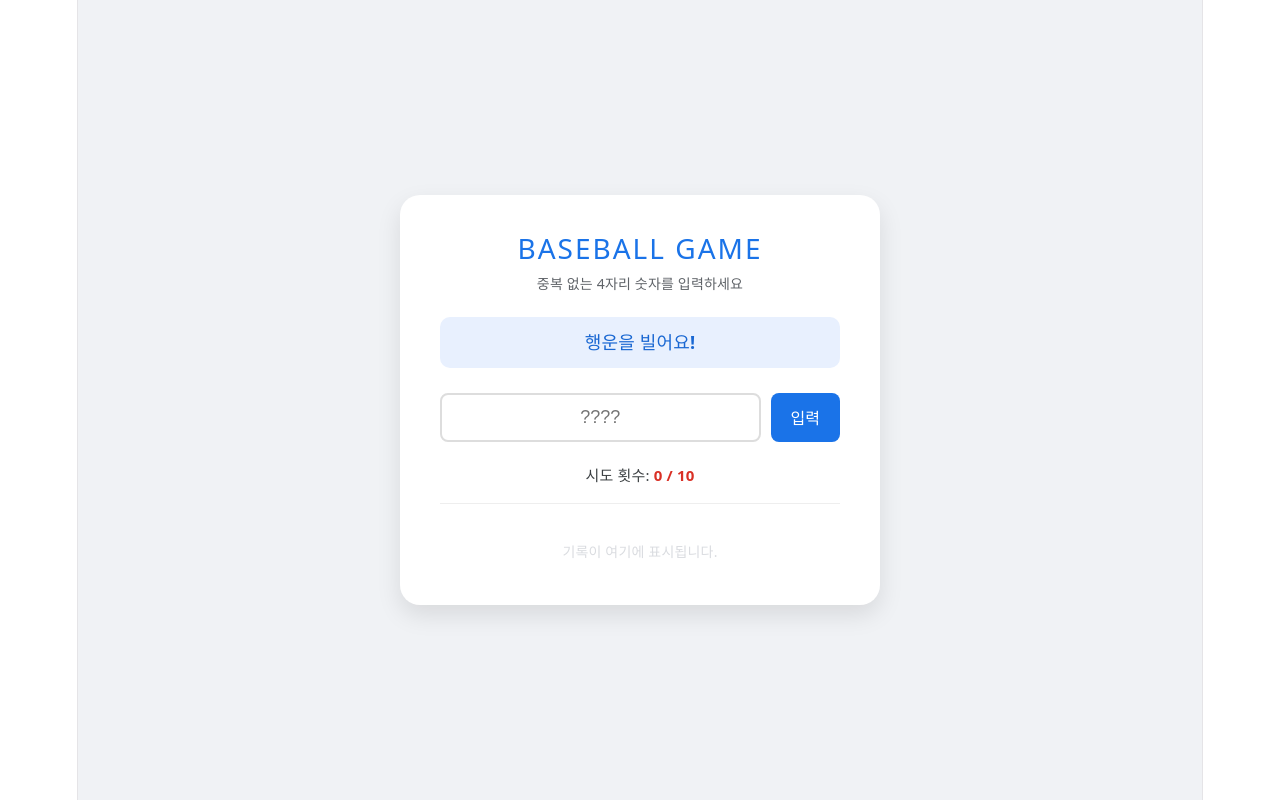
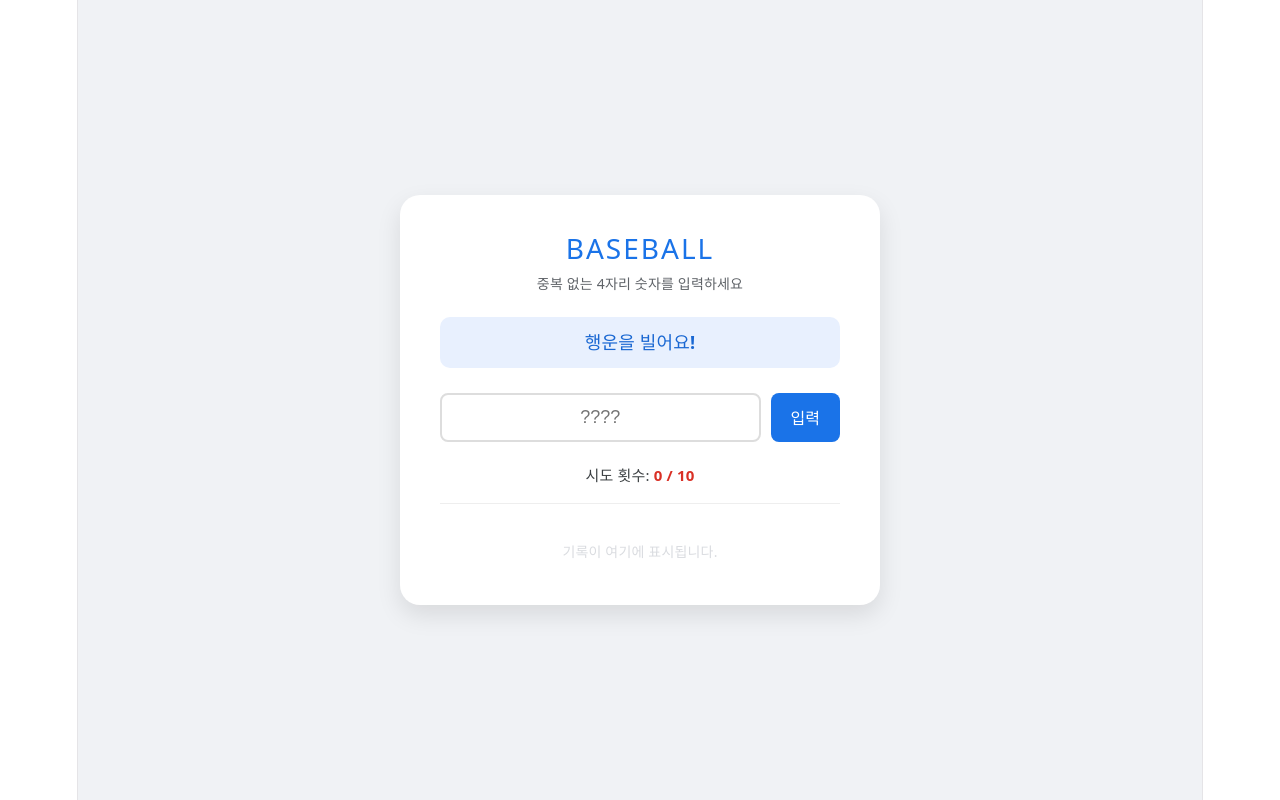
Before and after one commit to rlaeksdn11022222/baseball, a React (Vite) app: page / in a window 1280 px wide. Built offline with nearby package versions, Linux system fonts and the light colour scheme.

Commit message:
Update App.tsx

```diff
--- a/src/App.tsx
+++ b/src/App.tsx
@@ -46,7 +46,7 @@
   return (
     <div style={styles.container}>
       <div style={styles.card}>
-        <h1 style={styles.title}>BASEBALL GAME</h1>
+        <h1 style={styles.title}>BASEBALL</h1>
         <p style={styles.subtitle}>중복 없는 4자리 숫자를 입력하세요</p>
 
         <div style={styles.resultBadge}>{result}</div>
```
